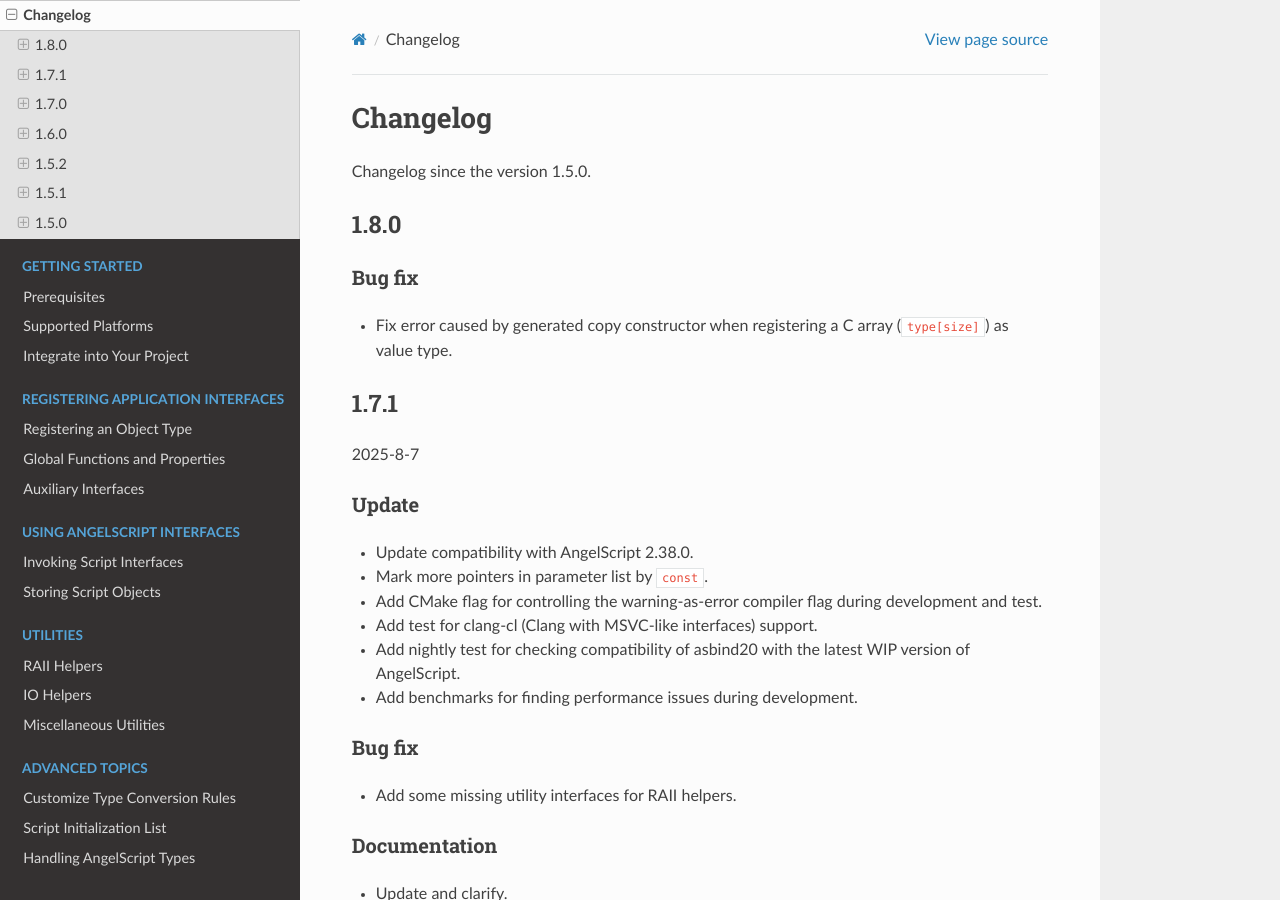
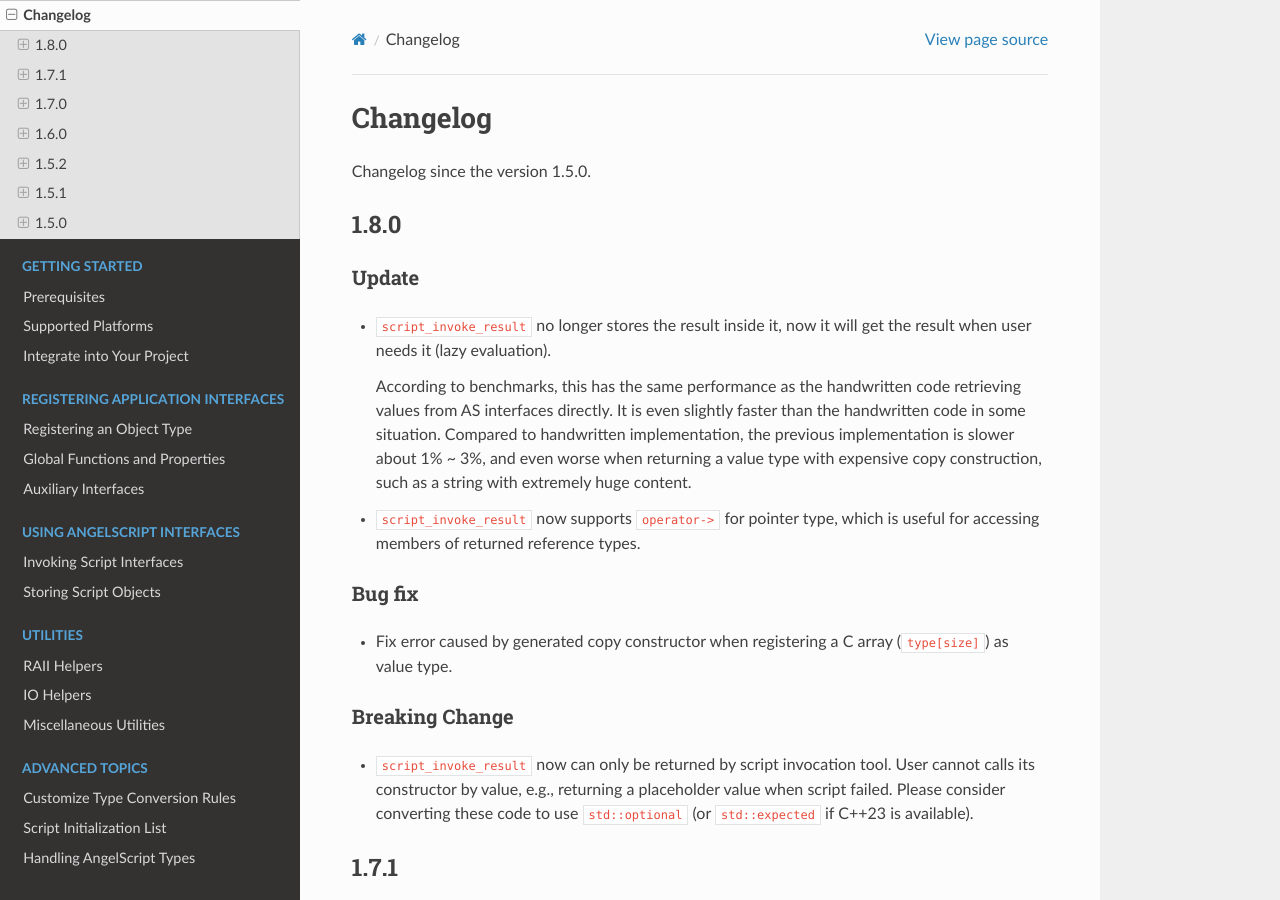
Before and after one commit to HenryAWE/asbind20, a Sphinx documentation site: the page built from doc/changelog.rst, in a window 1280 px wide and 900 px high. Built offline with Sphinx 7.4.7 and the Read the Docs theme 3.1.0, drawn with Linux system fonts in a browser that asks for light colours.

Commit message:
Update changelog

```diff
--- a/doc/changelog.rst
+++ b/doc/changelog.rst
@@ -6,10 +6,31 @@ Changelog since the version 1.5.0.
 1.8.0
 -----
 
+Update
+~~~~~~
+
+- ``script_invoke_result`` no longer stores the result inside it,
+  now it will get the result when user needs it (lazy evaluation).
+
+  According to benchmarks, this has the same performance as the handwritten code retrieving values from AS interfaces directly.
+  It is even slightly faster than the handwritten code in some situation.
+  Compared to handwritten implementation, the previous implementation is slower about 1% ~ 3%,
+  and even worse when returning a value type with expensive copy construction, such as a string with extremely huge content.
+
+- ``script_invoke_result`` now supports ``operator->`` for pointer type,
+  which is useful for accessing members of returned reference types.
+
 Bug fix
 ~~~~~~~
 
 - Fix error caused by generated copy constructor when registering a C array (``type[size]``) as value type.
+
+Breaking Change
+~~~~~~~~~~~~~~~
+
+- ``script_invoke_result`` now can only be returned by script invocation tool. User cannot calls its constructor by value,
+  e.g., returning a placeholder value when script failed.
+  Please consider converting these code to use ``std::optional`` (or ``std::expected`` if C++23 is available).
 
 1.7.1
 -----
```
